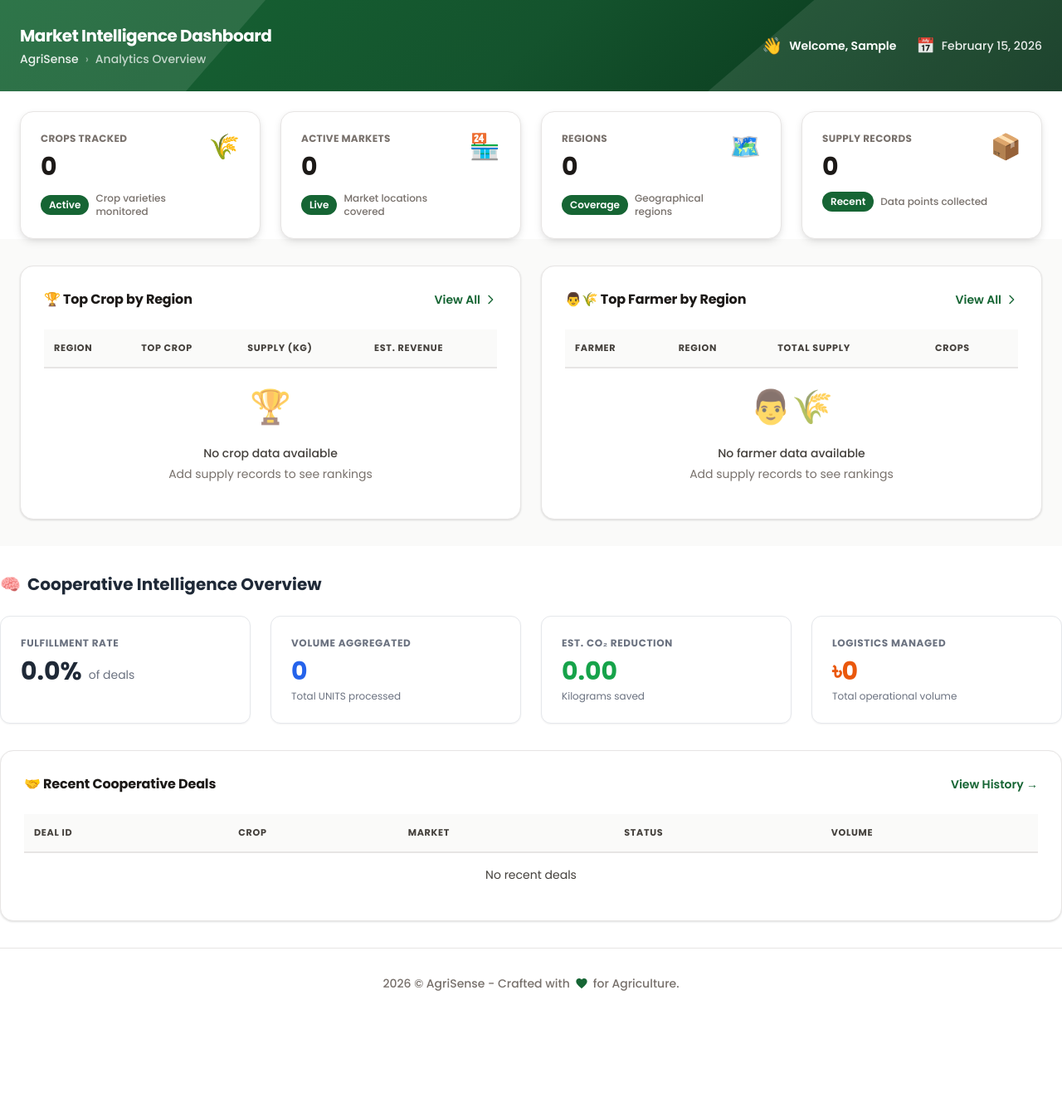
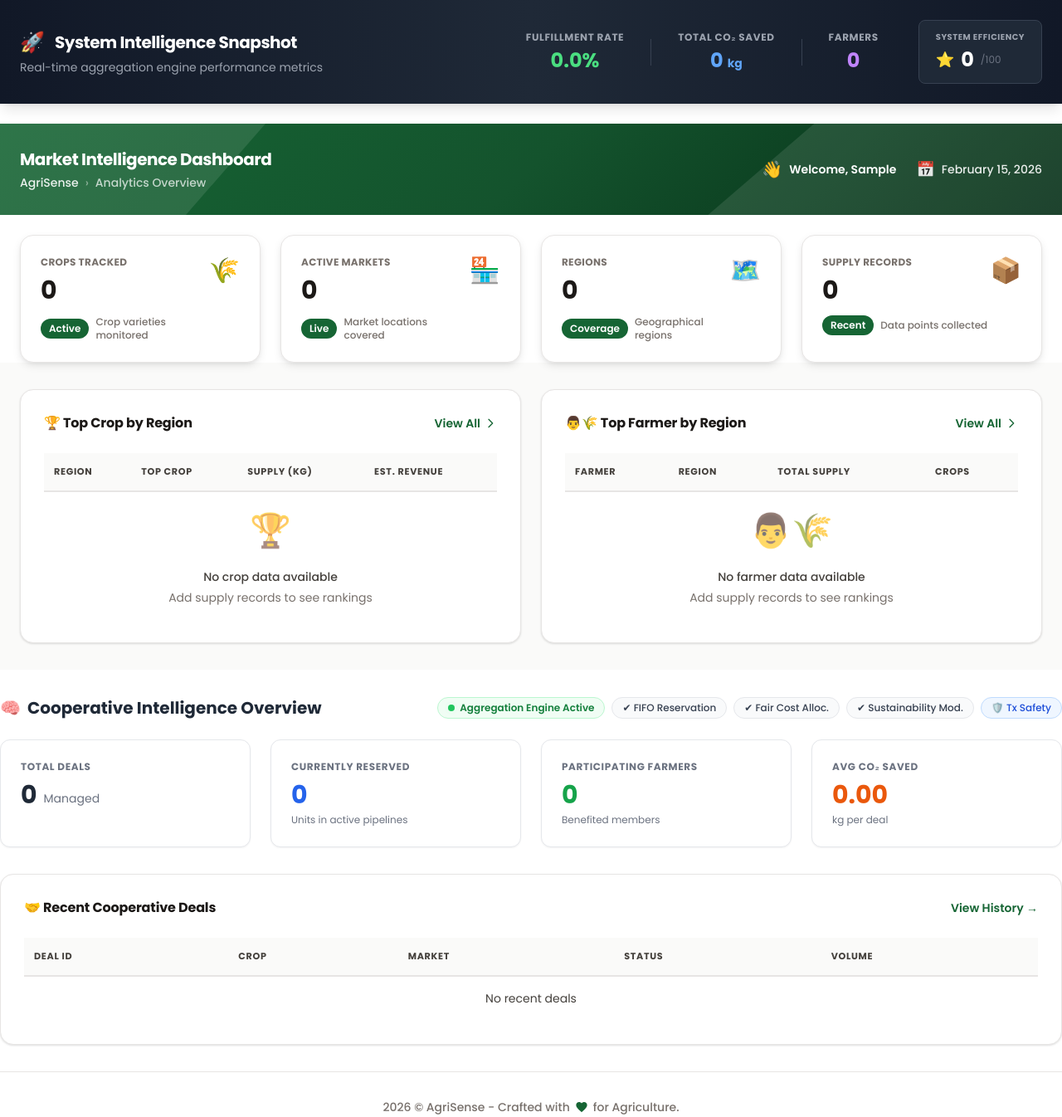
Before and after one commit to webpromahdi/agrisense, a PHP site: page /index.php in a window 1280 px wide. Shown: the part 110-1456 px from the top of the page at 83% size. Before the commit the page ends 1304 px from the top, so only its background shows below. Run offline with PHP 8.4, Linux system fonts and the light colour scheme; the visitor is signed in with stand-in values (Sample User, id 1); data that the repository does not hold is empty; some libraries are stand-ins or nearby versions.

Commit message:
feat: complete cooperative lifecycle engine with executive dashboard and performance hardening

```diff
--- a/index.php
+++ b/index.php
@@ -115,22 +115,35 @@ if ($pdo) {
 // Fetch Cooperative Intelligence Stats
 $coopStats = [
     'fulfilled' => 0,
+    'total_deals' => 0,
     'rate' => 0,
-    'volume' => 0,
-    'carbon' => 0,
-    'logistics' => 0
+    'farmers' => 0,
+    'reserved' => 0,
+    'carbon_total' => 0,
+    'avg_carbon' => 0,
+    'efficiency_score' => 0
 ];
 $recentDeals = [];
 
 if ($pdo) {
     try {
-        $coopStats['fulfilled'] = $pdo->query("SELECT COUNT(*) FROM virtual_coop_deals WHERE status='fulfilled'")->fetchColumn();
-        $totalDeals = $pdo->query("SELECT COUNT(*) FROM virtual_coop_deals")->fetchColumn();
-        $coopStats['rate'] = ($totalDeals > 0) ? ($coopStats['fulfilled'] / $totalDeals) * 100 : 0;
+        $coopStats['fulfilled'] = $pdo->query("SELECT COUNT(*) FROM virtual_coop_deals WHERE status='fulfilled' OR status='sold'")->fetchColumn();
+        $coopStats['total_deals'] = $pdo->query("SELECT COUNT(*) FROM virtual_coop_deals")->fetchColumn();
+        $coopStats['rate'] = ($coopStats['total_deals'] > 0) ? ($coopStats['fulfilled'] / $coopStats['total_deals']) * 100 : 0;
 
-        $coopStats['volume'] = $pdo->query("SELECT SUM(aggregated_quantity) FROM virtual_coop_deals")->fetchColumn();
-        $coopStats['carbon'] = $pdo->query("SELECT SUM(carbon_saved) FROM virtual_coop_deals")->fetchColumn();
-        $coopStats['logistics'] = $pdo->query("SELECT SUM(logistics_cost) FROM virtual_coop_deals")->fetchColumn();
+        $coopStats['reserved'] = $pdo->query("SELECT COALESCE(SUM(quantity),0) FROM market_supply WHERE status = 'reserved'")->fetchColumn();
+        $coopStats['farmers'] = $pdo->query("SELECT COUNT(DISTINCT farmer_id) FROM deal_participants")->fetchColumn();
+        $coopStats['carbon_total'] = $pdo->query("SELECT COALESCE(SUM(carbon_saved),0) FROM virtual_coop_deals")->fetchColumn();
+        $coopStats['avg_carbon'] = $pdo->query("SELECT COALESCE(AVG(carbon_saved),0) FROM virtual_coop_deals")->fetchColumn();
+
+        // Calculate Efficiency Score
+        // (FulfillmentRate * 0.5) + ((CarbonSaved/100) * 0.3) + ((ParticipatingFarmers/50) * 0.2)
+        // Cap at 100
+        $score = ($coopStats['rate'] * 0.5)
+            + (min(($coopStats['carbon_total'] / 100), 100) * 0.3)
+            + (min(($coopStats['farmers'] / 50), 100) * 0.2);
+
+        $coopStats['efficiency_score'] = min(round($score), 100);
 
         // Recent Deals for Widget
         $sql = "SELECT v.*, c.crop_name, m.market_name
@@ -148,6 +161,46 @@ if ($pdo) {
 ?>
 
 <?php include 'dashboard/partials/header.php'; ?>
+
+<!-- Executive Insight Box (New Top Section) -->
+<div class="bg-gradient-to-r from-gray-900 via-gray-800 to-gray-900 text-white p-6 shadow-lg mb-6 sticky top-0 z-20">
+    <div class="container mx-auto flex flex-col md:flex-row justify-between items-center gap-6">
+        <div>
+            <div class="flex items-center gap-3">
+                <span class="text-2xl">🚀</span>
+                <h2 class="text-xl font-bold tracking-tight">System Intelligence Snapshot</h2>
+            </div>
+            <p class="text-gray-400 text-sm mt-1">Real-time aggregation engine performance metrics</p>
+        </div>
+
+        <div class="flex items-center gap-8">
+            <div class="text-center">
+                <p class="text-xs text-gray-400 uppercase font-bold tracking-wider mb-1">Fulfillment Rate</p>
+                <div class="text-2xl font-bold text-green-400"><?= number_format($coopStats['rate'], 1) ?>%</div>
+            </div>
+            <div class="w-px h-8 bg-gray-700"></div>
+            <div class="text-center">
+                <p class="text-xs text-gray-400 uppercase font-bold tracking-wider mb-1">Total CO₂ Saved</p>
+                <div class="text-2xl font-bold text-blue-400"><?= number_format($coopStats['carbon_total']) ?> <span
+                        class="text-sm">kg</span></div>
+            </div>
+            <div class="w-px h-8 bg-gray-700"></div>
+            <div class="text-center">
+                <p class="text-xs text-gray-400 uppercase font-bold tracking-wider mb-1">Farmers</p>
+                <div class="text-2xl font-bold text-purple-400"><?= number_format($coopStats['farmers']) ?></div>
+            </div>
+
+            <div class="bg-gray-800 px-5 py-3 rounded-lg border border-gray-700 ml-4">
+                <p class="text-[10px] text-gray-400 uppercase font-bold tracking-wider mb-1">System Efficiency</p>
+                <div class="flex items-center gap-2">
+                    <span class="text-yellow-400 text-lg">⭐</span>
+                    <span class="text-2xl font-bold text-white"><?= $coopStats['efficiency_score'] ?></span>
+                    <span class="text-gray-500 text-xs">/100</span>
+                </div>
+            </div>
+        </div>
+    </div>
+</div>
 
 <style>
     .section-card {
@@ -488,40 +541,71 @@ if ($pdo) {
 
 <!-- Cooperative Intelligence Section -->
 <div class="mt-8 mb-8">
-    <h3 class="text-xl font-bold text-gray-800 mb-6 flex items-center gap-2">
-        <span>🧠</span> Cooperative Intelligence Overview
-    </h3>
+    <div class="flex items-center justify-between mb-6">
+        <h3 class="text-xl font-bold text-gray-800 flex items-center gap-2">
+            <span>🧠</span> Cooperative Intelligence Overview
+        </h3>
+
+        <!-- System Status Box (Formal) -->
+        <div class="flex flex-wrap items-center gap-2">
+            <span
+                class="inline-flex items-center gap-1.5 px-3 py-1 bg-green-50 text-green-700 text-xs font-semibold border border-green-200 rounded-full">
+                <span class="relative flex h-2 w-2">
+                    <span
+                        class="animate-ping absolute inline-flex h-full w-full rounded-full bg-green-400 opacity-75"></span>
+                    <span class="relative inline-flex rounded-full h-2 w-2 bg-green-500"></span>
+                </span>
+                Aggregation Engine Active
+            </span>
+            <span
+                class="inline-flex items-center gap-1.5 px-3 py-1 bg-gray-50 text-gray-700 text-xs font-medium border border-gray-200 rounded-full">
+                ✔ FIFO Reservation
+            </span>
+            <span
+                class="inline-flex items-center gap-1.5 px-3 py-1 bg-gray-50 text-gray-700 text-xs font-medium border border-gray-200 rounded-full">
+                ✔ Fair Cost Alloc.
+            </span>
+            <span
+                class="inline-flex items-center gap-1.5 px-3 py-1 bg-gray-50 text-gray-700 text-xs font-medium border border-gray-200 rounded-full">
+                ✔ Sustainability Mod.
+            </span>
+            <span
+                class="inline-flex items-center gap-1.5 px-3 py-1 bg-blue-50 text-blue-700 text-xs font-medium border border-blue-200 rounded-full">
+                🛡️ Tx Safety
+            </span>
+        </div>
+    </div>
 
     <!-- Intelligence KPIs -->
     <div class="grid grid-cols-1 md:grid-cols-4 gap-6 mb-8">
-        <!-- Fulfillment Rate -->
+        <!-- Total Deals -->
         <div class="bg-white rounded-xl p-6 border border-gray-200 shadow-sm">
-            <p class="text-xs text-gray-500 uppercase font-bold tracking-wider">Fulfillment Rate</p>
+            <p class="text-xs text-gray-500 uppercase font-bold tracking-wider">Total Deals</p>
             <div class="flex items-end gap-2 mt-2">
-                <p class="text-3xl font-bold text-gray-800"><?= number_format($coopStats['rate'], 1) ?>%</p>
-                <span class="text-sm text-gray-500 mb-1">of deals</span>
+                <p class="text-3xl font-bold text-gray-800"><?= number_format($coopStats['total_deals']) ?></p>
+                <span class="text-sm text-gray-500 mb-1">Managed</span>
             </div>
         </div>
 
-        <!-- Volume Aggregated -->
+        <!-- Currently Reserved -->
         <div class="bg-white rounded-xl p-6 border border-gray-200 shadow-sm">
-            <p class="text-xs text-gray-500 uppercase font-bold tracking-wider">Volume Aggregated</p>
-            <p class="text-3xl font-bold text-blue-600 mt-2"><?= number_format($coopStats['volume']) ?></p>
-            <p class="text-xs text-gray-500 mt-1">Total UNITS processed</p>
+            <p class="text-xs text-gray-500 uppercase font-bold tracking-wider">Currently Reserved</p>
+            <p class="text-3xl font-bold text-blue-600 mt-2"><?= number_format($coopStats['reserved']) ?></p>
+            <p class="text-xs text-gray-500 mt-1">Units in active pipelines</p>
         </div>
 
-        <!-- Carbon Saved -->
+        <!-- Participating Farmers -->
         <div class="bg-white rounded-xl p-6 border border-gray-200 shadow-sm">
-            <p class="text-xs text-gray-500 uppercase font-bold tracking-wider">Est. CO₂ Reduction</p>
-            <p class="text-3xl font-bold text-green-600 mt-2"><?= number_format($coopStats['carbon'], 2) ?></p>
-            <p class="text-xs text-gray-500 mt-1">Kilograms saved</p>
+            <p class="text-xs text-gray-500 uppercase font-bold tracking-wider">Participating Farmers</p>
+            <p class="text-3xl font-bold text-green-600 mt-2"><?= number_format($coopStats['farmers']) ?></p>
+            <p class="text-xs text-gray-500 mt-1">Benefited members</p>
         </div>
 
-        <!-- Logistics Managed -->
+        <!-- Avg Carbon Saved -->
         <div class="bg-white rounded-xl p-6 border border-gray-200 shadow-sm">
-            <p class="text-xs text-gray-500 uppercase font-bold tracking-wider">Logistics Managed</p>
-            <p class="text-3xl font-bold text-orange-600 mt-2">৳<?= number_format($coopStats['logistics']) ?></p>
-            <p class="text-xs text-gray-500 mt-1">Total operational volume</p>
+            <p class="text-xs text-gray-500 uppercase font-bold tracking-wider">Avg CO₂ Saved</p>
+            <p class="text-3xl font-bold text-orange-600 mt-2"><?= number_format($coopStats['avg_carbon'], 2) ?></p>
+            <p class="text-xs text-gray-500 mt-1">kg per deal</p>
         </div>
     </div>
 
```
Also changed, not shown: pages/aggregation_history.php (+10 -1 lines), sql/schema.sql (+97 -0 lines), sql/system_hardening.sql (added, +124 -0 lines).
